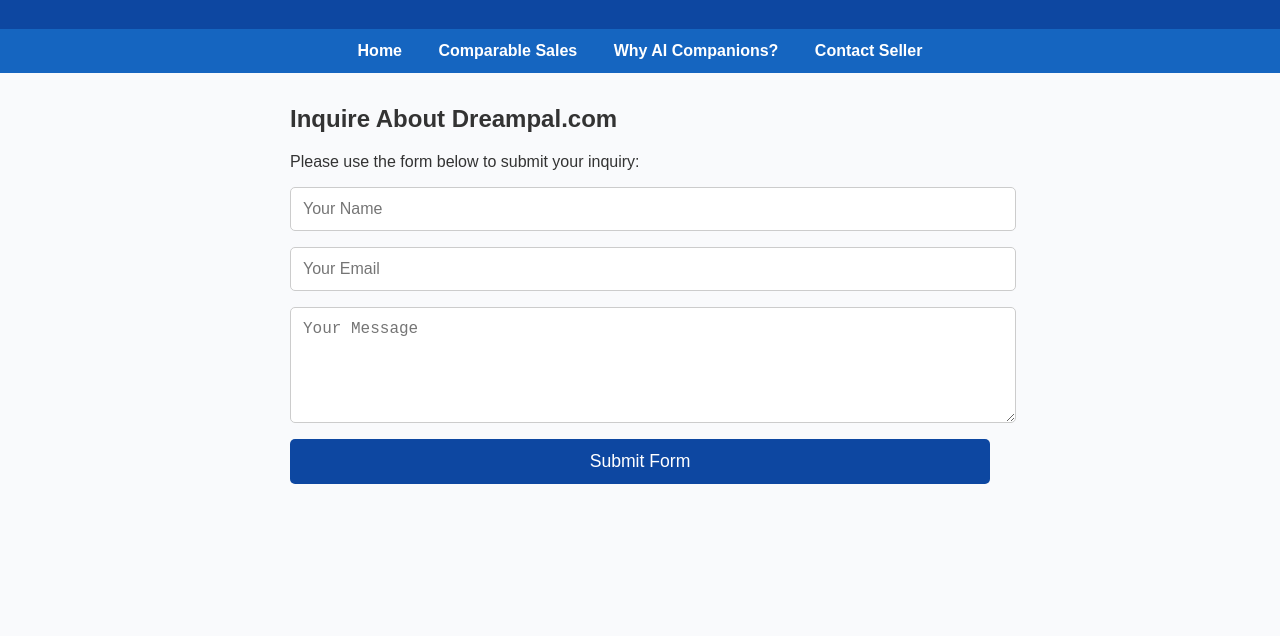
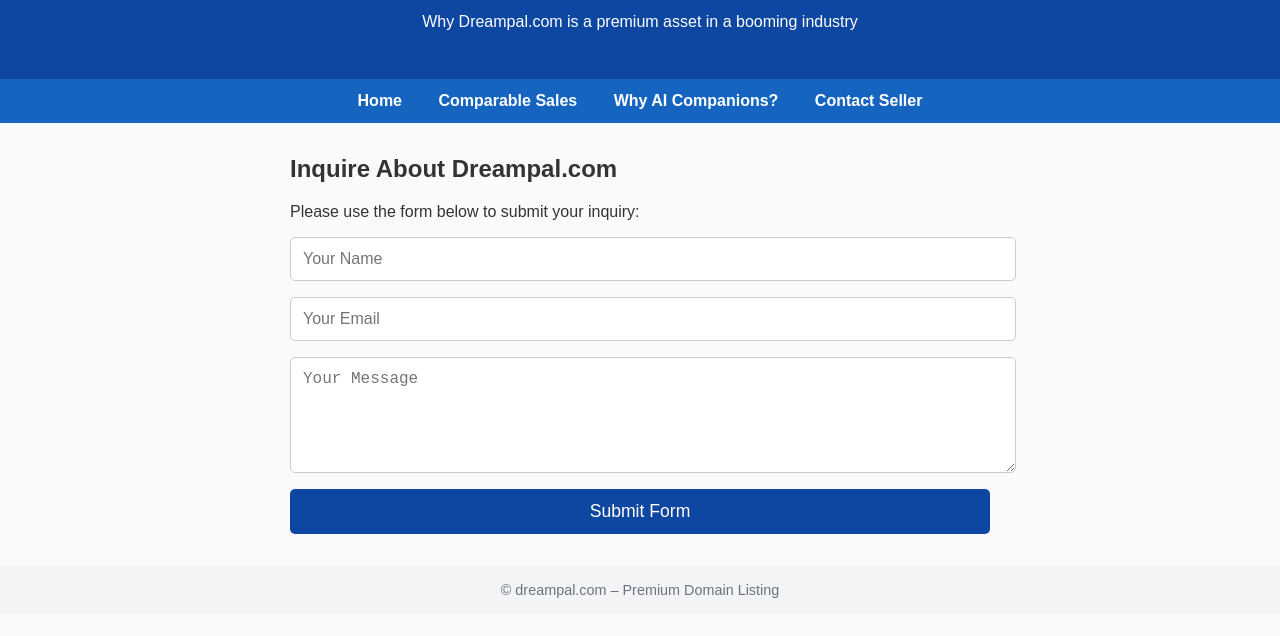
Before and after one commit to ch26282/dreampal.github.io, a plain HTML site: page contact2.html in a window 1280 px wide. Shown: the part 72-708 px from the top of the page. Drawn offline with Linux system fonts and the light colour scheme.

Commit message:
Update contact2.html

```diff
--- a/contact2.html
+++ b/contact2.html
@@ -15,13 +15,22 @@
     form { display:flex; flex-direction:column; gap:1rem; }
     input, textarea { padding:0.75rem; font-size:1rem; width:100%; border:1px solid #ccc; border-radius:5px; }
     button { padding:0.75rem; background:#0d47a1; color:#fff; font-size:1.1rem; border:none; border-radius:5px; cursor:pointer; }
-    button:hover { background:#1565c0; }
+button:hover { background:#1565c0; }
+footer {
+      background: #f3f4f6;
+      text-align: center;
+      padding: 1rem;
+      font-size: 0.9rem;
+      color: #6b7280;
+    }
+
   </style>
 </head>
 <body>
   <header>
-    <h1>Contact the Seller</h1>
-  </header>
+<h1>Contact the Seller</h1>
+<p>Why Dreampal.com is a premium asset in a booming industry</p>
+</header>
 
   <nav>
     <a href="index.html">Home</a>
@@ -46,5 +55,9 @@
       <button type="submit">Submit Form</button>
     </form>
   </main>
+<footer>
+    © dreampal.com – Premium Domain Listing
+  </footer>
+
 </body>
 </html>
```
